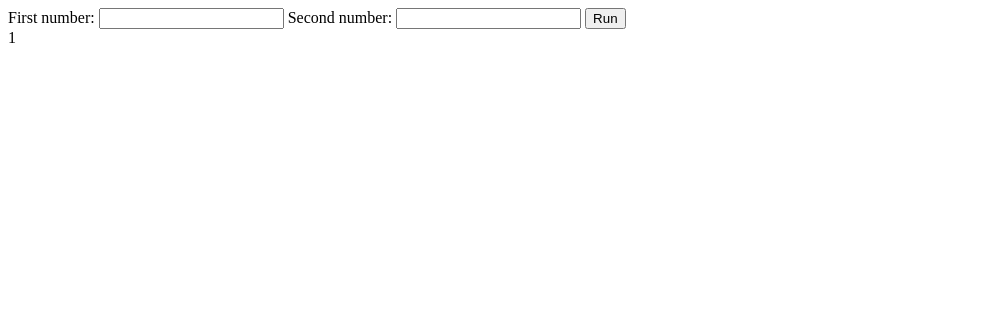
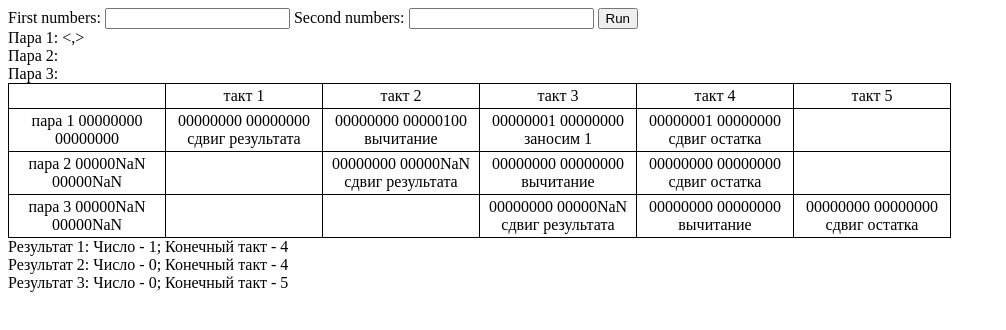
Before and after one commit to kononir/pipe-algorithm, a website: page public_html/index.html in a window 1280 px wide. Both pictures are taken after a click on the button "Run". Shown: the whole page, without its empty margins (0-1006 px from the left). Drawn offline with Linux system fonts and the light colour scheme.

Commit message:
Wrote table for pipe

```diff
--- a/public_html/index.html
+++ b/public_html/index.html
@@ -9,13 +9,30 @@ and open the template in the editor.
         <title>Computings</title>
         <meta charset="UTF-8">
         <meta name="viewport" content="width=device-width, initial-scale=1.0">
+		<!--стили для таблицы-->
+		<style>
+			table{
+				border-collapse: collapse;
+			}
+			td{
+				border: 1px solid black;
+				padding : 3px;
+				text-align: center;
+			{
+		</style>
     </head>
     <body>
-        First number: <input id="first_number">
-        Second number: <input id="second_number">
-        <button id="say">Run</button>
-
-        <div id="result"></div>
+        First numbers: <input id="first_numbers">
+        Second numbers: <input id="second_numbers">
+        <button id="run">Run</button>
+<!--div потом удалить-->
         <script src="new_pipe_script.js"></script>
+		<div id="input1"></div>
+		<div id="input2"></div>
+		<div id="input3"></div>
+		<table id="table"></table>
+		<div id="result1"></div>
+		<div id="result2"></div>
+		<div id="result3"></div>
     </body>
 </html>
--- a/public_html/new_pipe_script.js
+++ b/public_html/new_pipe_script.js
@@ -1,35 +1,79 @@
-document.getElementById('say').addEventListener('click', do_division);
+document.getElementById('run').addEventListener('click', do_operations);
 
 function do_operations(){
+	var first_mas_of_numbers = (document.getElementById('first_numbers').value).split(',');
+	var second_mas_of_numbers = (document.getElementById('second_numbers').value).split(',');
+	var table = document.createElement("table");
+	var firstRow = table.insertRow(0);
+	firstRow.insertCell(0);
+	var maxNumberOfStages = 0;
+	var masOfCellNumber = [];
 
+	for(var numberOfPair = 1; numberOfPair < 4; numberOfPair++)
+		document.getElementById("input" + numberOfPair).innerHTML = "Пара " + numberOfPair + ": <" + first_mas_of_numbers[numberOfPair - 1] + "," + second_mas_of_numbers[numberOfPair - 1] + ">";
+
+	for(var curentRow = 1; curentRow < 4; curentRow++){
+		var row = table.insertRow(curentRow);
+
+		masOfCellNumber[curentRow] = do_division(first_mas_of_numbers[curentRow - 1], second_mas_of_numbers[curentRow - 1], row, curentRow - 1);
+
+		if(masOfCellNumber[curentRow] == null){
+			alert("Wrong input number!");
+			return;
+		}
+
+		for(var curentCell = curentRow; curentCell < curentRow + masOfCellNumber[curentRow]; curentCell++){
+			var trList = table.getElementsByTagName('tr');
+			var tdList = trList[0].getElementsByTagName('td');
+			if(tdList[curentCell] == undefined){
+				var cellLine = "такт " + curentCell;
+				add_new_cell(firstRow, curentCell, cellLine);
+			}
+		}
+
+		masOfCellNumber[curentRow] = masOfCellNumber[curentRow] + curentRow;
+		if(masOfCellNumber[curentRow] > maxNumberOfStages)
+			maxNumberOfStages = masOfCellNumber[curentRow];
+	}
+
+	for(var curentRow = 1; curentRow < 4; curentRow++){
+		var trList = table.getElementsByTagName('tr');
+		var tdList = trList[curentRow].getElementsByTagName('td');
+		if(masOfCellNumber[curentRow] < maxNumberOfStages){
+			var firstCell = masOfCellNumber[curentRow];
+			for(var curentCell = firstCell; curentCell < maxNumberOfStages; curentCell++){
+				var cellLine = " ";
+				add_new_cell(trList[curentRow], curentCell, cellLine);
+			}
+		}
+	}
+
+	document.getElementById("table").appendChild(table);
 }
 
-function do_division(){
-	var first_number = +(document.getElementById('first_number').value);
-    var second_number = +(document.getElementById('second_number').value);
-	if(first_number > 127){
-		alert("Wrong first number!");
+function do_division(first_number_string, second_number_string, row, numberOfPair, firstRow){
+
+	var first_number = +(first_number_string);
+	var second_number = +(second_number_string);
+
+	if(first_number > 127)
 		return(null);
-	}
-	if(second_number > 127){
-		alert("Wrong second number!");
+	if(second_number > 127)
 		return(null);
-	}
+
 	var first_number_binary = "0" + first_number.toString(2);
 	var second_number_binary = "0" + second_number.toString(2);
 	var second_number_binary_addit = binary_sum(binary_not(second_number_binary), "1");
 
+	var cellLine = return_shift_cellLine(first_number_binary, second_number_binary);
+	cellLine = "пара " + (numberOfPair + 1) + "\n" + cellLine;
+	add_new_cell(row, 0, cellLine);
+	for(var numberOfEmptyCell = 1; numberOfEmptyCell < numberOfPair + 1; numberOfEmptyCell++)
+		add_new_cell(row, numberOfEmptyCell, "");
+
     var number_of_digits_in_first = first_number_binary.length;
     var number_of_digits_in_second = second_number_binary.length;
 	var number_of_digits_in_second_addit = second_number_binary_addit.length;
-
-	/*for(var number_of_zeros = 0; number_of_zeros < 8 - number_of_digits_in_first; number_of_zeros++){
-		first_number_binary = "0" + first_number_binary;
-	}
-
-	for(var number_of_zeros = 0; number_of_zeros < 8 - number_of_digits_in_second; number_of_zeros++){
-		second_number_binary = "0" + second_number_binary;
-	}*/
 
     if(number_of_digits_in_first > number_of_digits_in_second){
 		var number_of_shifts = number_of_digits_in_first - number_of_digits_in_second;
@@ -43,27 +87,72 @@ function do_division(){
 	else
 		var number_of_shifts = 0;
 
-	var result_number_binary = "0";
+	var numberOfStages = 0; //количество ячеек с этапами в таблице для данной пары чисел
+
+	var result_number_binary = "";
 	var partial_balance = first_number_binary;
 	for(var iteration = 0; iteration < number_of_shifts + 1; iteration++){
-		partial_balance = binary_sum(partial_balance, second_number_binary_addit);
-		result_number_binary = binary_right_add_zeros(result_number_binary, 1);
-		if(partial_balance[0] == "1" && partial_balance.length == number_of_digits_in_first){
-			partial_balance = binary_sum(partial_balance, second_number_binary);
+		result_number_binary = binary_right_add_zeros(result_number_binary, 1); //сдвиг текущего результата
+
+		numberOfStages++;
+		cellLine = return_shift_cellLine(result_number_binary, partial_balance);
+		cellLine = cellLine + "\n" + "сдвиг результата";
+		add_new_cell(row, numberOfStages + numberOfPair, cellLine);
+
+		partial_balance = binary_sum(partial_balance, second_number_binary_addit); //вычитание
+
+		numberOfStages++;
+		cellLine = return_shift_cellLine(result_number_binary, partial_balance);
+		cellLine = cellLine + "\n" + "вычитание";
+		add_new_cell(row, numberOfStages + numberOfPair, cellLine);
+
+		if(partial_balance[0] == "1" && partial_balance.length == number_of_digits_in_first){  //если получаем единицу в старшем разряде частичного остатка
+			result_number_binary = binary_sum(result_number_binary, "0"); 					  //то в текущий разряд результата заносим ноль
+
+			numberOfStages++;
+			cellLine = return_shift_cellLine(result_number_binary, partial_balance);
+			cellLine = cellLine + "\n" + "заносим 0";
+			add_new_cell(row, numberOfStages + numberOfPair, cellLine);
+
+			partial_balance = binary_sum(partial_balance, second_number_binary); //восстановление частичного остатка
+
+			numberOfStages++;
+			cellLine = return_shift_cellLine(result_number_binary, partial_balance);
+			cellLine = cellLine + "\n" + "восстановление";
+			add_new_cell(row, numberOfStages + numberOfPair, cellLine);
+
 			if(partial_balance[0] == "1" && partial_balance.length > number_of_digits_in_first)
 				partial_balance = partial_balance.substring(1);
 		}
-		else if(partial_balance[0] == "0" && partial_balance.length == number_of_digits_in_first){
+		else if(partial_balance[0] == "0" && partial_balance.length == number_of_digits_in_first){ //если получаем ноль в старшем разряде частичного остатка
+			result_number_binary = binary_sum(result_number_binary, "1"); 						  //то в текущий разряд результата заносим единицу
+
+			numberOfStages++;
+			cellLine = return_shift_cellLine(result_number_binary, partial_balance);
+			cellLine = cellLine + "\n" + "заносим 1";
+			add_new_cell(row, numberOfStages + numberOfPair, cellLine);
+		}
+		else if(partial_balance[0] == "1" && partial_balance.length > number_of_digits_in_first){ //если получаем два в старшем разряде частичного остатка
+			partial_balance = partial_balance.substring(1);										 //то в текущий разряд результата заносим единицу
 			result_number_binary = binary_sum(result_number_binary, "1");
+
+			numberOfStages++;
+			cellLine = return_shift_cellLine(result_number_binary, partial_balance);
+			cellLine = cellLine + "\n" + "заносим 1";
+			add_new_cell(row, numberOfStages + numberOfPair, cellLine);
 		}
-		else if(partial_balance[0] == "1" && partial_balance.length > number_of_digits_in_first){
-			partial_balance = partial_balance.substring(1);
-			result_number_binary = binary_sum(result_number_binary, "1");
-		}
-		partial_balance = binary_left_shift(partial_balance, 1);
+		partial_balance = binary_left_shift(partial_balance, 1); //сдвиг частичного остатка
+
+		numberOfStages++;
+		cellLine = return_shift_cellLine(result_number_binary, partial_balance);
+		cellLine = cellLine + "\n" + "сдвиг остатка";
+		add_new_cell(row, numberOfStages + numberOfPair, cellLine);
 	}
 	var result_number = parseInt(result_number_binary, 2);
-	document.getElementById('result').innerHTML = result_number;
+	resultId = numberOfPair + 1;
+	resultFinalStageNumber = numberOfStages + numberOfPair;
+	document.getElementById('result' + resultId).innerHTML = "Результат " + resultId + ":" + " Число - " + result_number + "; Конечный такт - " + resultFinalStageNumber;
+	return numberOfStages;
 }
 
 function binary_sum(first_term, second_term){
@@ -160,3 +249,13 @@ function binary_left_add_zeros(operand, number_of_zeros){
 		operand = "0" + operand;
 	return operand;
 }
+
+function add_new_cell(row, numberOfCell, line){
+	var cell = row.insertCell(numberOfCell);
+	cell.width = 150;
+	cell.innerHTML = line;
+}
+
+function return_shift_cellLine(result_number_binary, partial_balance){
+	return binary_left_add_zeros(result_number_binary, 8 - result_number_binary.length) + "\n" + binary_left_add_zeros(partial_balance, 8 - partial_balance.length);
+}
```
